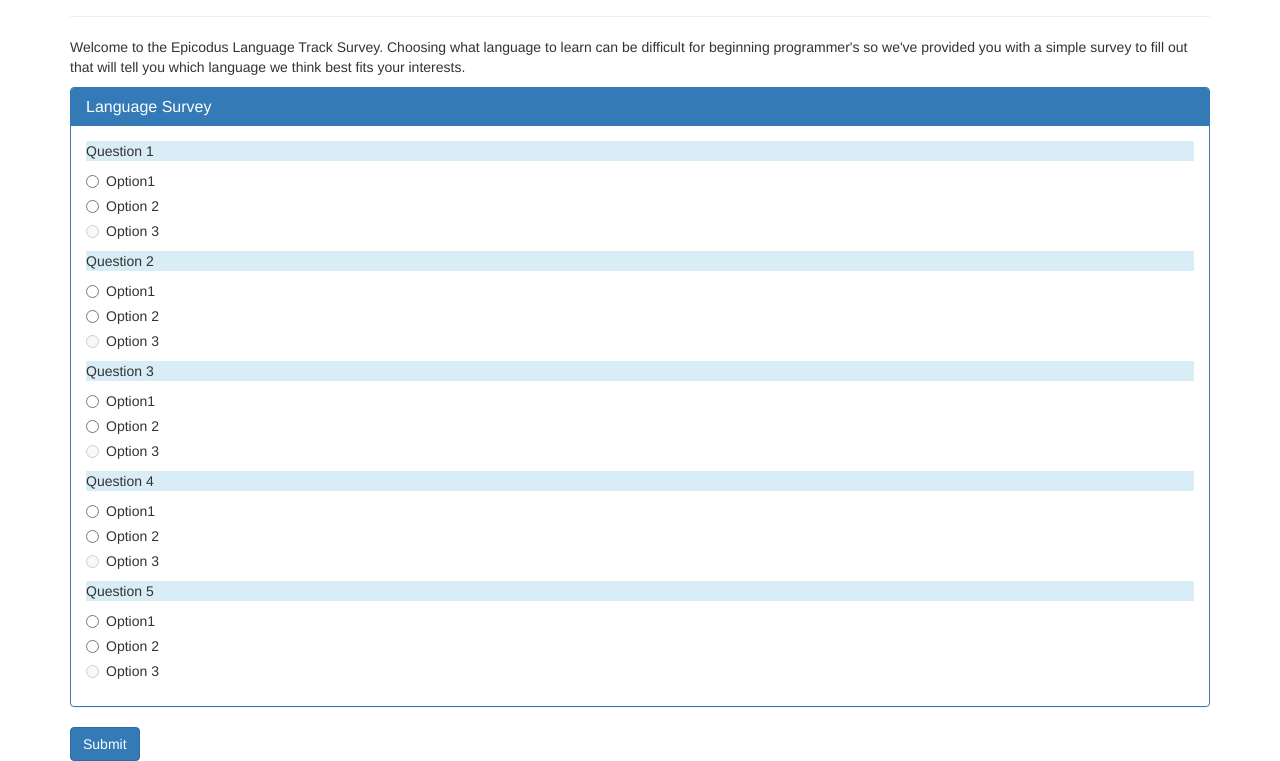
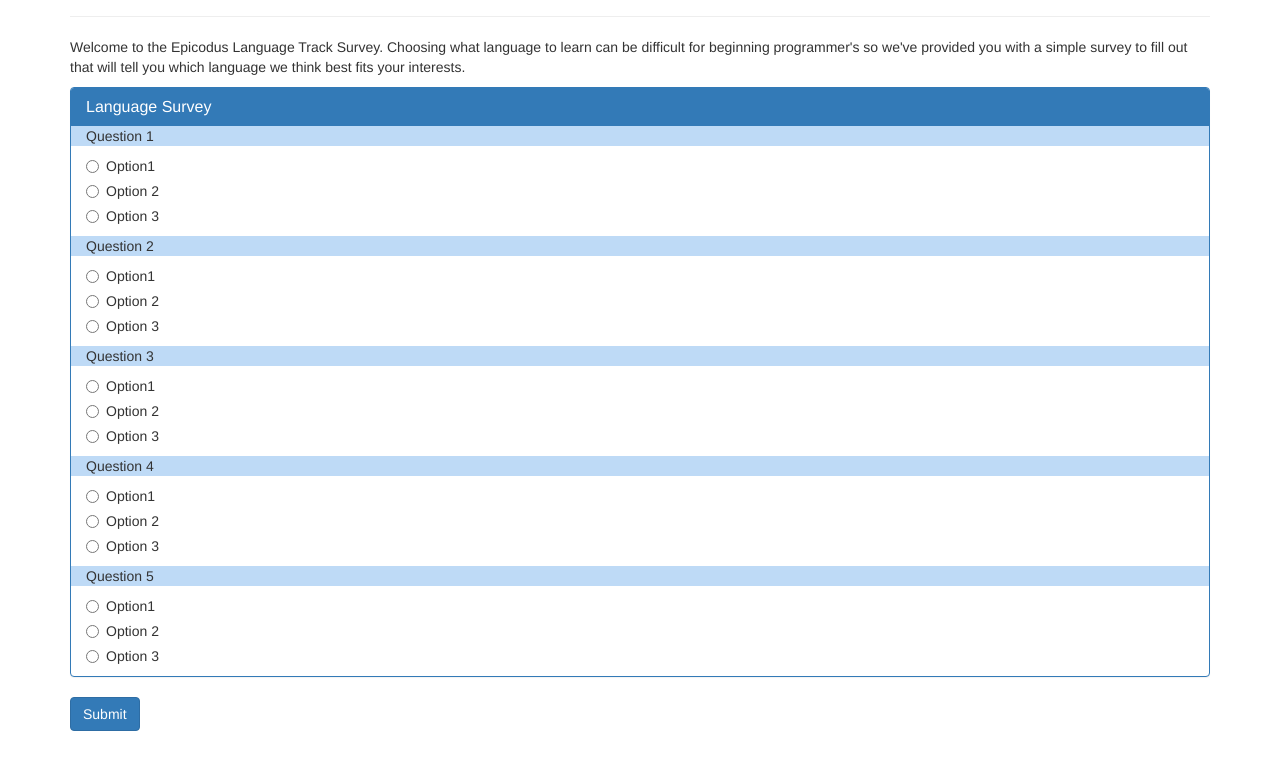
Before and after one commit to ekillops/trac-suggester, a plain HTML site: page index.html in a window 1280 px wide. Shown: the part 83-844 px from the top of the page. After the commit the page ends 814 px from the top, so only its background shows below. Drawn offline with Linux system fonts and the light colour scheme.

Commit message:
adjust panel padding to allow question-title background color to stretch to the edge of the panel

```diff
--- a/css/styles.css
+++ b/css/styles.css
@@ -1,4 +1,11 @@
-.survey-question p {
-  background-color: #d9edf7;
-  /*Color = bootstrap info*/
+.panel-body {
+  padding: 0px;
 }
+.question-title {
+  background-color: #BEDAF6;
+  text-indent: 15px;
+}
+.question-body {
+  padding-left: 15px;
+  padding-right: 15px;
+}
--- a/index.html
+++ b/index.html
@@ -20,8 +20,10 @@
             <h3 class="panel-title">Language Survey</h3>
           </div>
           <div class="panel-body survey-body">
-            <div class="survey-question">
+            <div class="question-title">
               <p>Question 1</p>
+            </div>
+            <div class="question-body">
               <div class="radio">
                 <label><input type="radio" name="optradio">Option1</label>
               </div>
@@ -29,11 +31,13 @@
                 <label><input type="radio" name="optradio">Option 2</label>
               </div>
               <div class="radio disabled">
-                <label><input type="radio" name="optradio" disabled>Option 3</label>
+                <label><input type="radio" name="optradio">Option 3</label>
               </div>
             </div>
-            <div class="survey-question">
+            <div class="question-title">
               <p>Question 2</p>
+            </div>
+            <div class="question-body">
               <div class="radio">
                 <label><input type="radio" name="optradio">Option1</label>
               </div>
@@ -41,11 +45,13 @@
                 <label><input type="radio" name="optradio">Option 2</label>
               </div>
               <div class="radio disabled">
-                <label><input type="radio" name="optradio" disabled>Option 3</label>
+                <label><input type="radio" name="optradio">Option 3</label>
               </div>
             </div>
-            <div class="survey-question">
+            <div class="question-title">
               <p>Question 3</p>
+            </div>
+            <div class="question-body">
               <div class="radio">
                 <label><input type="radio" name="optradio">Option1</label>
               </div>
@@ -53,11 +59,13 @@
                 <label><input type="radio" name="optradio">Option 2</label>
               </div>
               <div class="radio disabled">
-                <label><input type="radio" name="optradio" disabled>Option 3</label>
+                <label><input type="radio" name="optradio">Option 3</label>
               </div>
             </div>
-            <div class="survey-question">
+            <div class="question-title">
               <p>Question 4</p>
+            </div>
+            <div class="question-body">
               <div class="radio">
                 <label><input type="radio" name="optradio">Option1</label>
               </div>
@@ -65,11 +73,13 @@
                 <label><input type="radio" name="optradio">Option 2</label>
               </div>
               <div class="radio disabled">
-                <label><input type="radio" name="optradio" disabled>Option 3</label>
+                <label><input type="radio" name="optradio">Option 3</label>
               </div>
             </div>
-            <div class="survey-question">
+            <div class="question-title">
               <p>Question 5</p>
+            </div>
+            <div class="question-body">
               <div class="radio">
                 <label><input type="radio" name="optradio">Option1</label>
               </div>
@@ -77,7 +87,7 @@
                 <label><input type="radio" name="optradio">Option 2</label>
               </div>
               <div class="radio disabled">
-                <label><input type="radio" name="optradio" disabled>Option 3</label>
+                <label><input type="radio" name="optradio">Option 3</label>
               </div>
             </div>
           </div>
```
